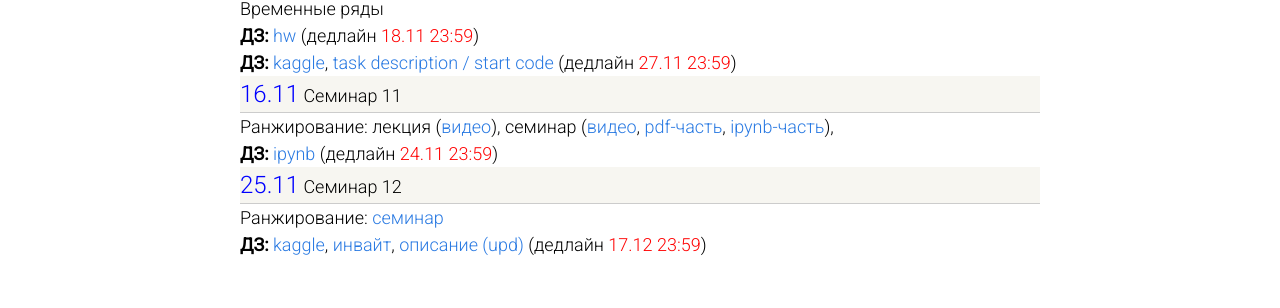
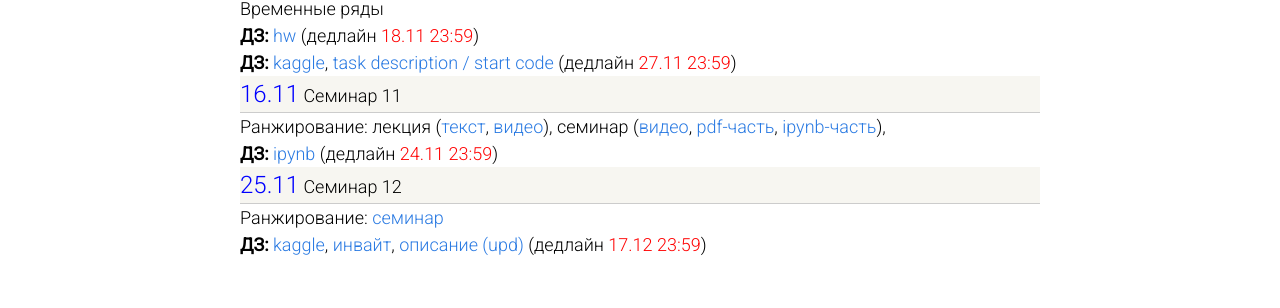
Before and after one commit to ml-mipt/old-ml-mipt.github.io, a Jekyll site: the page built from 399/seminars.md, in a window 1280 px wide. Shown: the part 1450-1758 px from the top of the page. Built offline with Jekyll 4.4.1, drawn with Linux system fonts in a browser that asks for light colours; our own code applies the rules of GitHub Pages for plain Markdown files.

Commit message:
Update seminars.md

```diff
--- a/399/seminars.md
+++ b/399/seminars.md
@@ -134,7 +134,7 @@ permalink: /399/
     </div>
     <div style="text-align: left">
         Ранжирование:
-        лекция (<a href="https://www.youtube.com/watch?v=GctrEpJinhI">видео</a>),
+        лекция (<a href="https://github.com/ml-mipt/ml-mipt-part2/blob/master/2016/lectures/Lec11-Ranking.pdf">текст</a>, <a href="https://www.youtube.com/watch?v=GctrEpJinhI">видео</a>),
       	  семинар (<a href="https://www.youtube.com/watch?v=GZmXKBzIfkA">видео</a>, <a href="https://github.com/ml-mipt/ml-mipt-part2/blob/master/2016/seminars/sem10_ranking/%D0%A1%D0%B5%D0%BC%D0%B8%D0%BD%D0%B0%D1%80.pdf">pdf-часть</a>,
           <a href="https://github.com/ml-mipt/ml-mipt-part2/blob/master/2016/seminars/sem10_ranking/%D0%A1%D0%B5%D0%BC%D0%B8%D0%BD%D0%B0%D1%80.ipynb">ipynb-часть</a>),  <br/>
         <b>ДЗ:</b>
```
